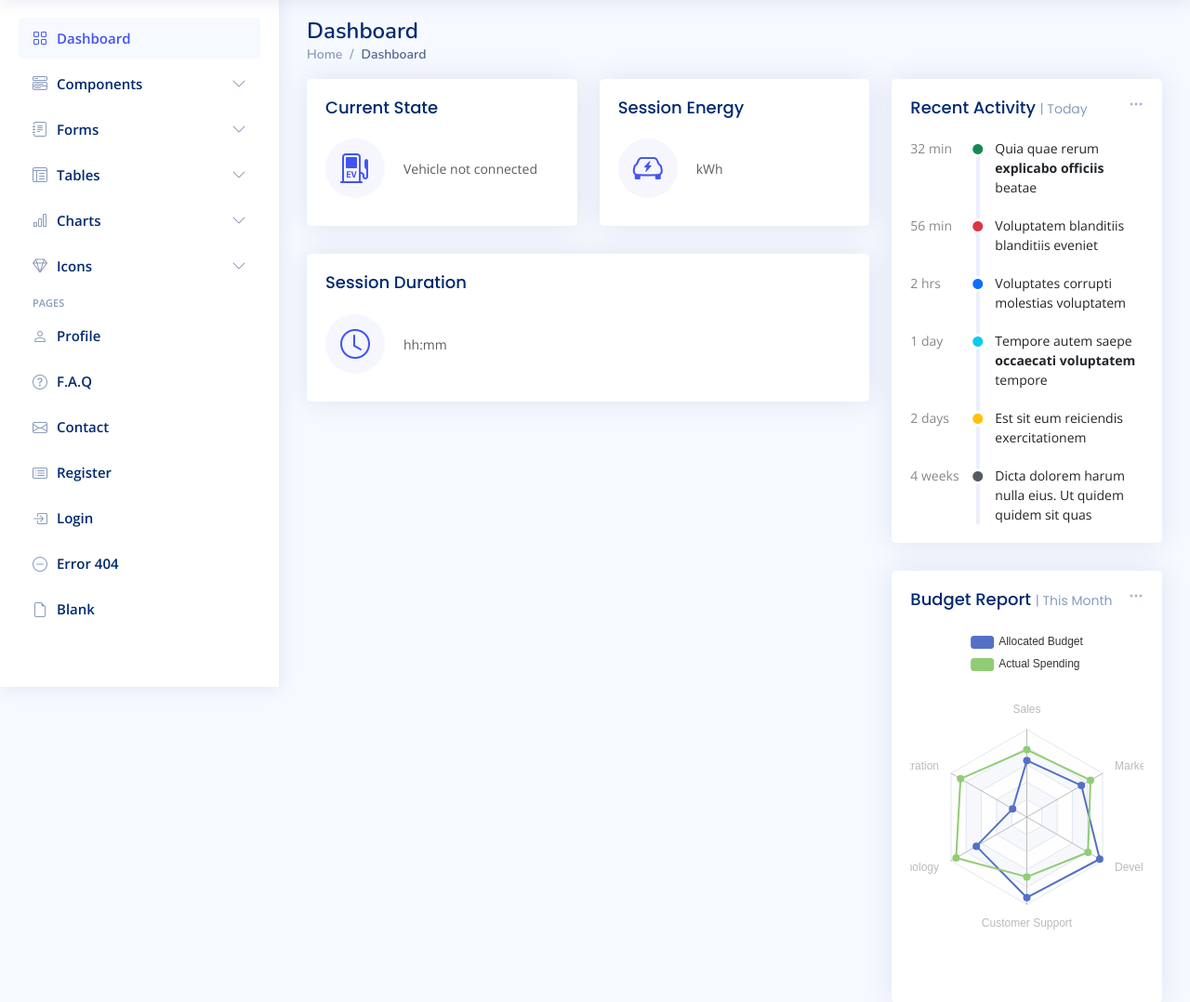
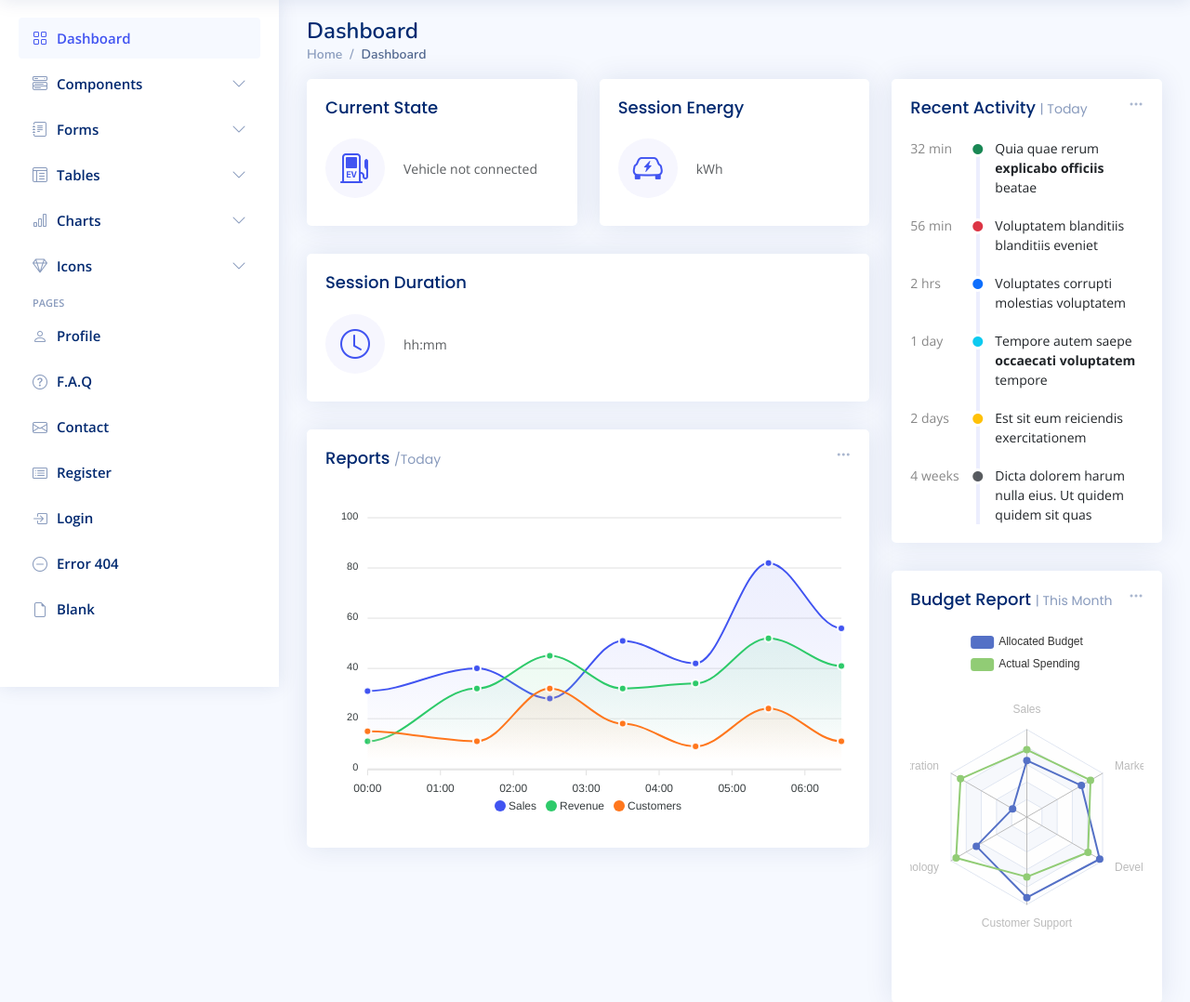
Before and after one commit to EM88nl/smartcharge, a Flask app: template templates/index.html in a window 1280 px wide. Shown: the part 61-1139 px from the top of the page at 93% size. Run offline with Flask 3, Linux system fonts and the light colour scheme; the template is opened without the code that fills it, so the values that code supplies are empty; some libraries are stand-ins or nearby versions.

Commit message:
Added time

```diff
--- a/templates/index.html
+++ b/templates/index.html
@@ -586,6 +586,88 @@
 
             </div><!-- End Customers Card -->
 
+            <!-- Reports -->
+            <div class="col-12">
+              <div class="card">
+
+                <div class="filter">
+                  <a class="icon" href="#" data-bs-toggle="dropdown"><i class="bi bi-three-dots"></i></a>
+                  <ul class="dropdown-menu dropdown-menu-end dropdown-menu-arrow">
+                    <li class="dropdown-header text-start">
+                      <h6>Filter</h6>
+                    </li>
+
+                    <li><a class="dropdown-item" href="#">Today</a></li>
+                    <li><a class="dropdown-item" href="#">This Month</a></li>
+                    <li><a class="dropdown-item" href="#">This Year</a></li>
+                  </ul>
+                </div>
+
+                <div class="card-body">
+                  <h5 class="card-title">Reports <span>/Today</span></h5>
+
+                  <!-- Line Chart -->
+                  <div id="reportsChart"></div>
+
+                  <script>
+                    document.addEventListener("DOMContentLoaded", () => {
+                      new ApexCharts(document.querySelector("#reportsChart"), {
+                        series: [{
+                          name: 'Sales',
+                          data: [31, 40, 28, 51, 42, 82, 56],
+                        }, {
+                          name: 'Revenue',
+                          data: [11, 32, 45, 32, 34, 52, 41]
+                        }, {
+                          name: 'Customers',
+                          data: [15, 11, 32, 18, 9, 24, 11]
+                        }],
+                        chart: {
+                          height: 350,
+                          type: 'area',
+                          toolbar: {
+                            show: false
+                          },
+                        },
+                        markers: {
+                          size: 4
+                        },
+                        colors: ['#4154f1', '#2eca6a', '#ff771d'],
+                        fill: {
+                          type: "gradient",
+                          gradient: {
+                            shadeIntensity: 1,
+                            opacityFrom: 0.3,
+                            opacityTo: 0.4,
+                            stops: [0, 90, 100]
+                          }
+                        },
+                        dataLabels: {
+                          enabled: false
+                        },
+                        stroke: {
+                          curve: 'smooth',
+                          width: 2
+                        },
+                        xaxis: {
+                          type: 'datetime',
+                          categories: ["2018-09-19T00:00:00.000Z", "2018-09-19T01:30:00.000Z", "2018-09-19T02:30:00.000Z", "2018-09-19T03:30:00.000Z", "2018-09-19T04:30:00.000Z", "2018-09-19T05:30:00.000Z", "2018-09-19T06:30:00.000Z"]
+                        },
+                        tooltip: {
+                          x: {
+                            format: 'dd/MM/yy HH:mm'
+                          },
+                        }
+                      }).render();
+                    });
+                  </script>
+                  <!-- End Line Chart -->
+
+                </div>
+
+              </div>
+            </div><!-- End Reports -->
+
           </div>
         </div><!-- End Left side columns -->
 
```
